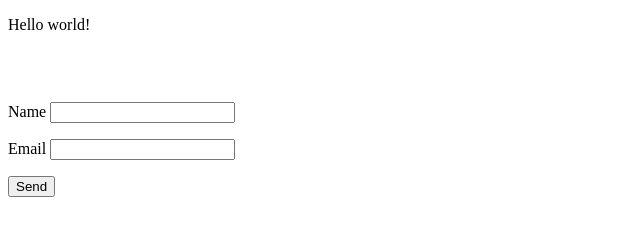
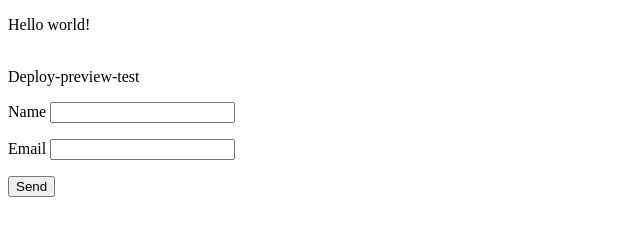
Before and after one commit to eldenw28/elden-basic, a website: page index.html in a window 1280 px wide. Shown: the whole page, without its empty margins (0-640 px from the left). Drawn offline with Linux system fonts and the light colour scheme.

Commit message:
deploy preview test

```diff
--- a/index.html
+++ b/index.html
@@ -7,6 +7,7 @@
    <BODY>
       <P>Hello world!</P>
       <br>
+      Deploy-preview-test
       <br>
       <form name="contact" data-netlify-recaptcha="true" netlify-honeypot="bot-field" data-netlify="true">
         <p>
```
